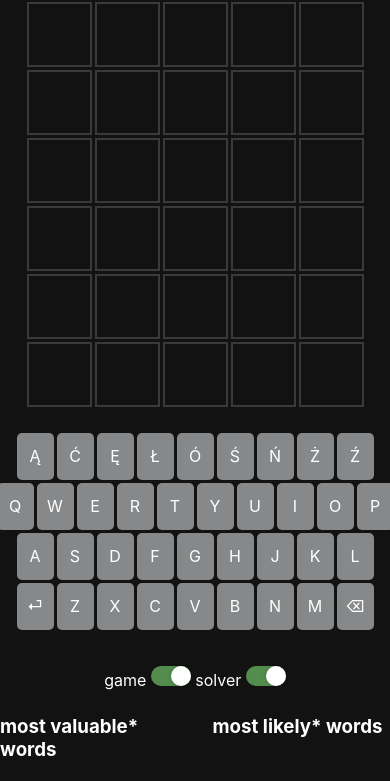
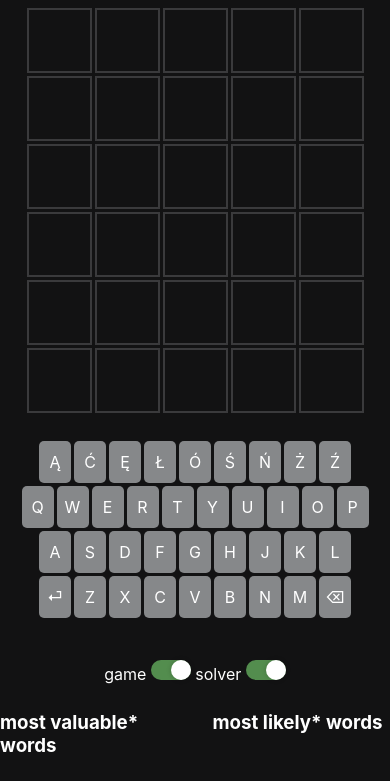
Before and after one commit to ptrlgj/wordle-clone, a plain HTML site: page index.html in a window 390 px wide. Shown: the part 63-844 px from the top of the page. Drawn offline with Linux system fonts and the light colour scheme.

Commit message:
800px keyboard resizing

```diff
--- a/js/index.js
+++ b/js/index.js
@@ -23,5 +23,5 @@ document.querySelector("div.keyboard").addEventListener("click", e => {
     }
 })
 
-document.querySelector("div.board").addEventListener("mouseup",setStatus);
+document.querySelector("div.board").addEventListener("mousedown",setStatus);
 document.querySelector("div.options").addEventListener("input",toggleCheckboxes)
--- a/styles.css
+++ b/styles.css
@@ -242,6 +242,13 @@ input.switch__input:checked~.slider::after {
     }
 }
 
+@media (max-width: 800px) {
+    body {
+        --key-height: 42px;
+        --key-width: 32px;
+    }
+}
+
 @media(max-height: 700px) {
     :root {
         --cell-height: 55px;
```
